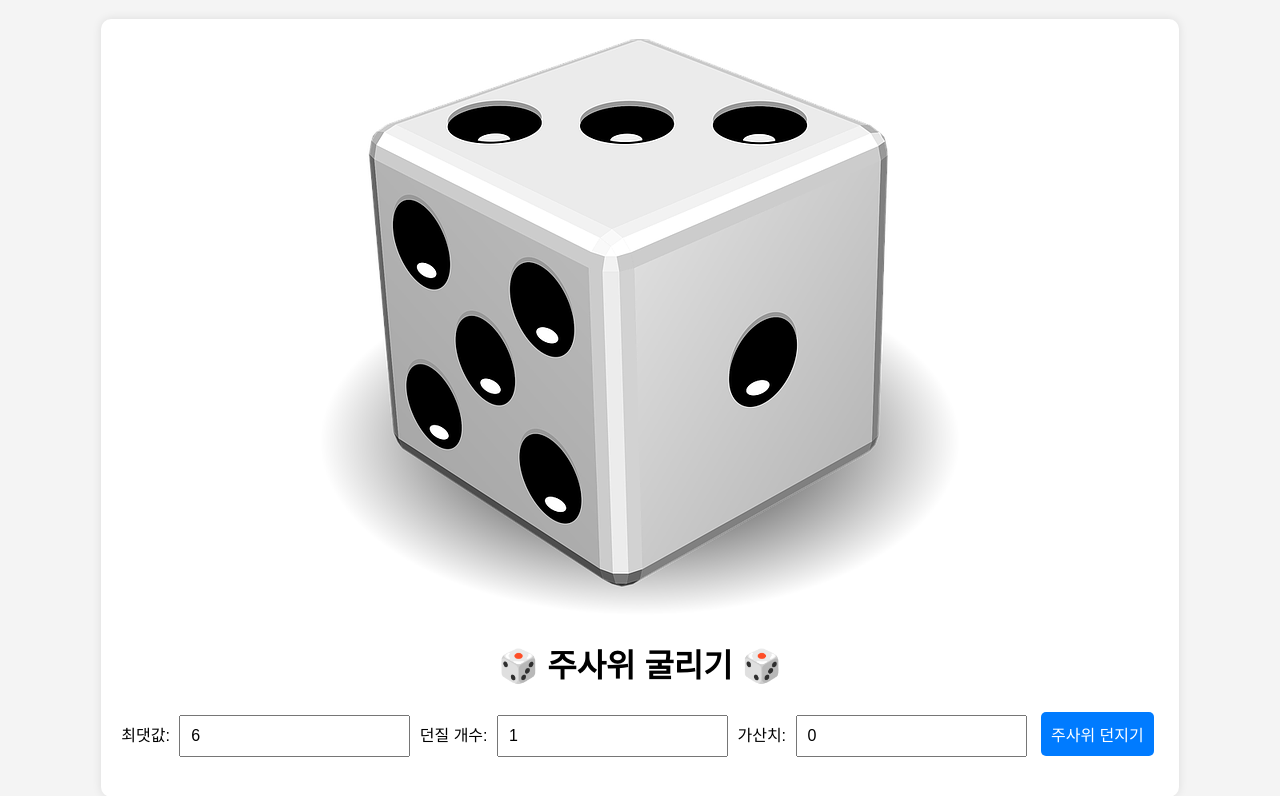
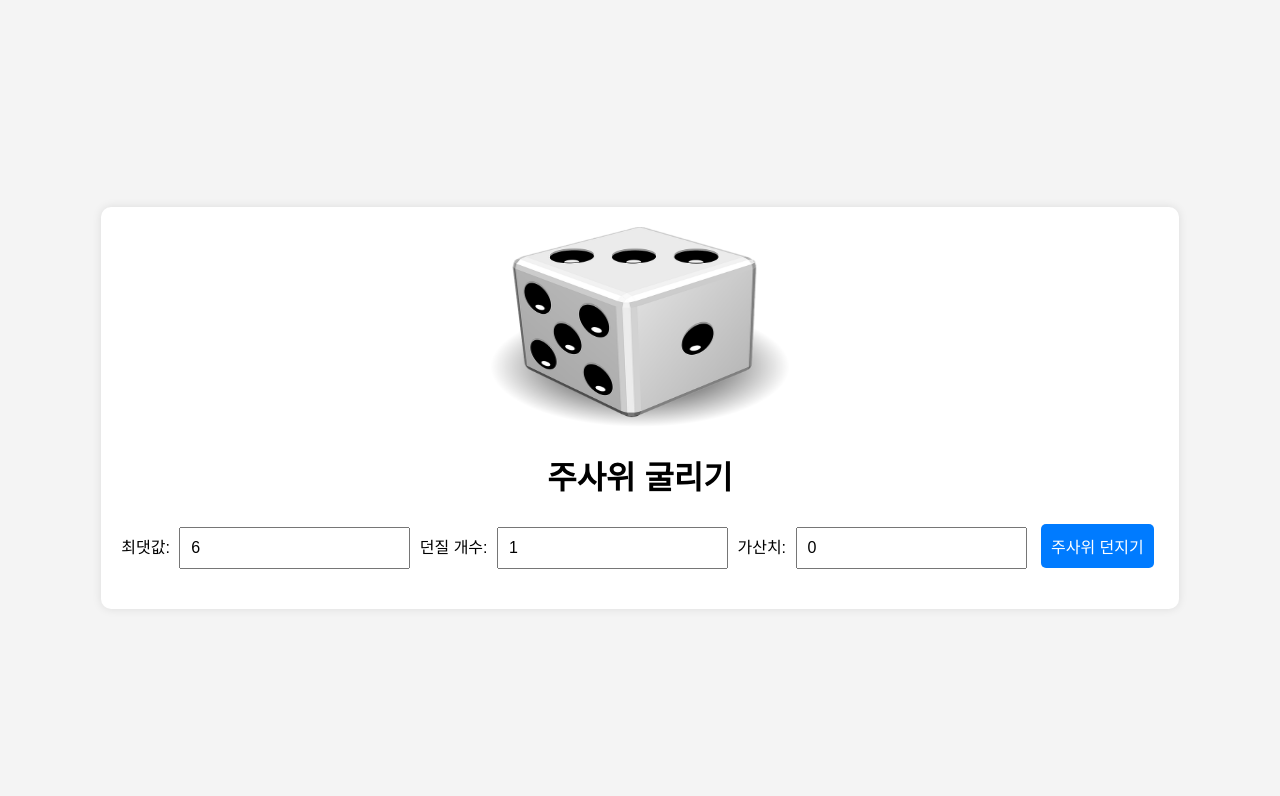
Before and after one commit to Sehis/Web_Programming, a plain HTML site: page diceGame/game.html in a window 1280 px wide. Drawn offline with Linux system fonts and the light colour scheme.

Commit message:
modified:   diceGame/game.html

```diff
--- a/diceGame/game.html
+++ b/diceGame/game.html
@@ -8,8 +8,8 @@
 </head>
 <body>
     <div class="container">
-        <img src="res/dice.webp"/>
-        <h1>🎲 주사위 굴리기 🎲</h1>
+        <img src="res/dice.webp" style="width: 300px; height: 200px;"/>
+        <h1>주사위 굴리기</h1>
         <label>최댓값:</label>
         <input type="number" id="maxValue" min="1" value="6">
 
```
